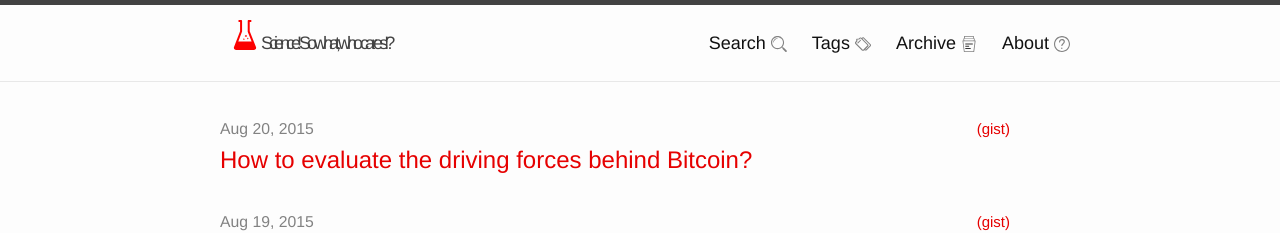
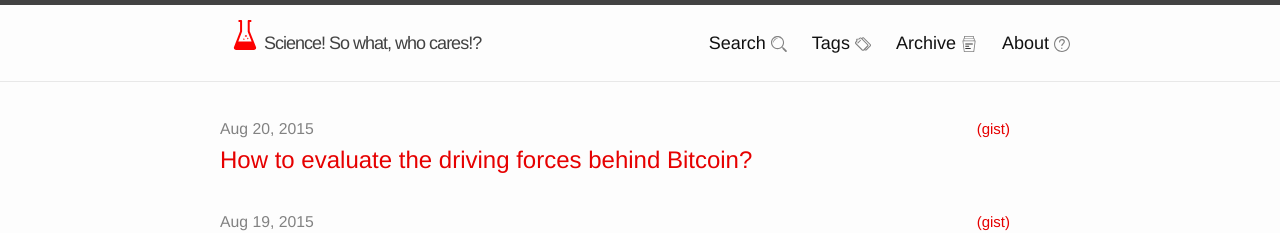
Before and after one commit to schollz/jekyll-tinyfeet, a Jekyll site: the page built from index.html, in a window 1280 px wide. Shown: the top 233 px of the page. Built offline with Jekyll 4.4.1, drawn with Linux system fonts in a browser that asks for light colours; Markdown is read by kramdown in place of the engine named in the settings.

Commit message:
Update _layout.scss

```diff
--- a/_sass/_layout.scss
+++ b/_sass/_layout.scss
@@ -13,7 +13,7 @@
 .site-title {
     font-size: 18px;
     line-height: 56px;
-    letter-spacing: -4px;
+    letter-spacing: -1px;
     margin-bottom: 0;
     float: left;
     overflow: ellipsis;
```
